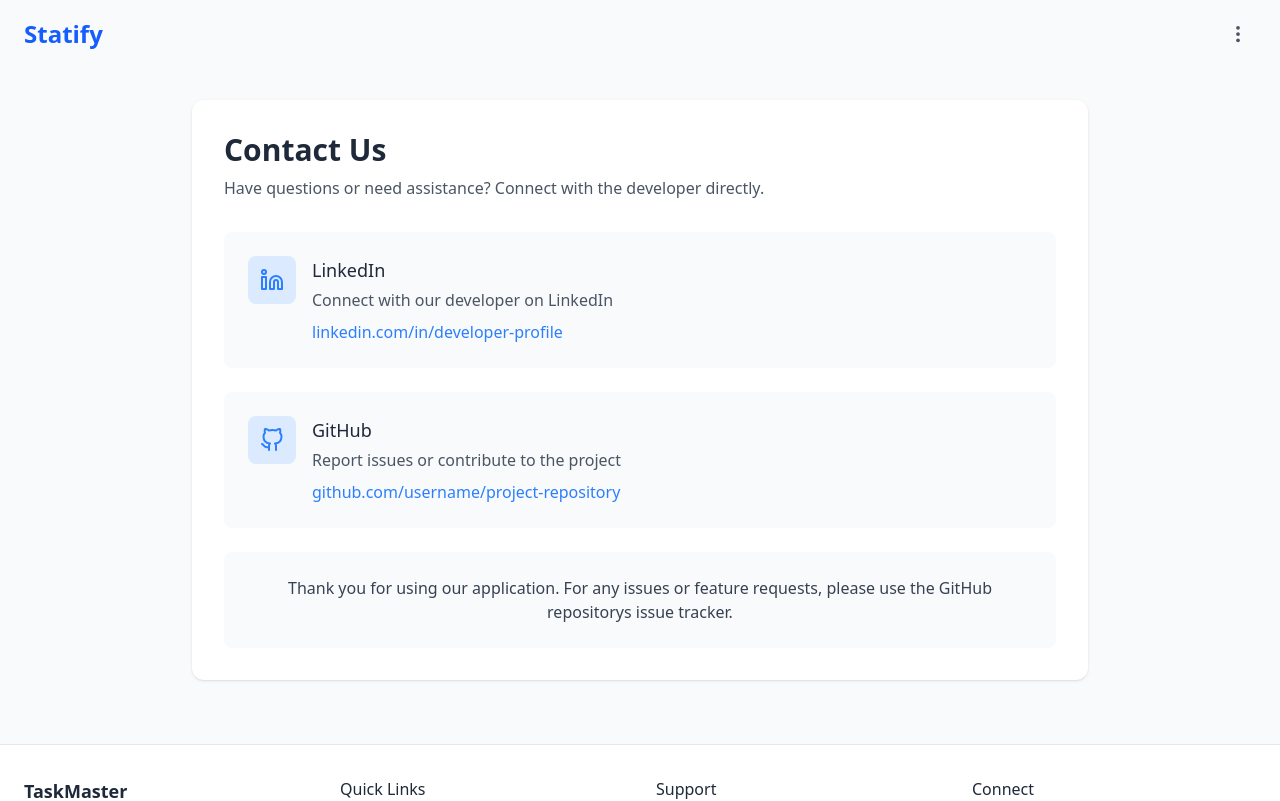
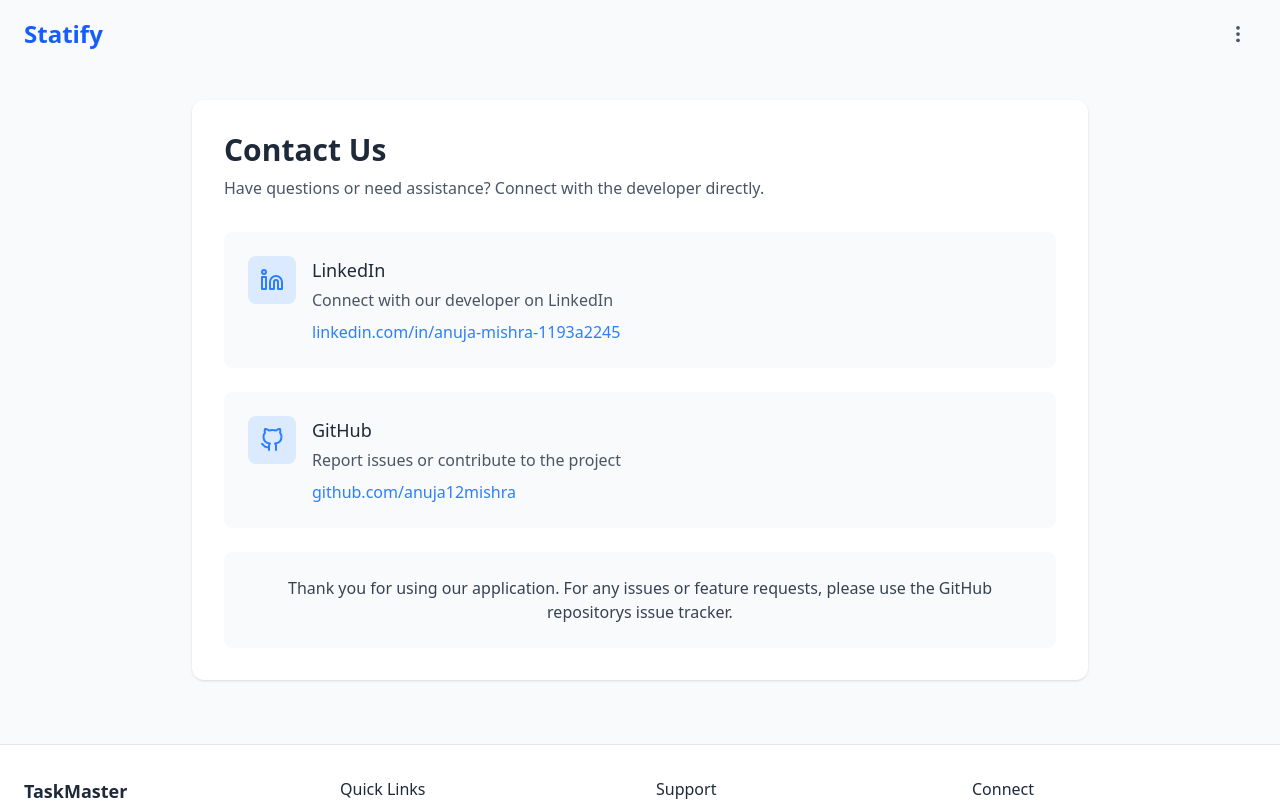
Before and after one commit to anuja12mishra/Statify, a React (Vite) app in the folder client/: page /contact-us in a window 1280 px wide. Shown: the top 801 px of the page. Built offline with nearby package versions, Linux system fonts and the light colour scheme; no server answers.

Commit message:
issue in the contact page of linkedin link

```diff
--- a/client/src/pages/ContactUs.jsx
+++ b/client/src/pages/ContactUs.jsx
@@ -43,7 +43,7 @@
                   <div className="ml-4">
                     <h3 className="text-lg font-medium text-gray-800">LinkedIn</h3>
                     <p className="mt-1 text-gray-600">Connect with our developer on LinkedIn</p>
-                    <a href="www.linkedin.com/in/anuja-mishra-1193a2245" target="_blank" rel="noopener noreferrer" className="mt-2 inline-block text-blue-500 hover:underline">linkedin.com/in/developer-profile</a>
+                    <a href="https://www.linkedin.com/in/anuja-mishra-1193a2245/" target="_blank" rel="noopener noreferrer" className="mt-2 inline-block text-blue-500 hover:underline">linkedin.com/in/anuja-mishra-1193a2245</a>
                   </div>
                 </div>
               </div>
@@ -58,7 +58,7 @@
                   <div className="ml-4">
                     <h3 className="text-lg font-medium text-gray-800">GitHub</h3>
                     <p className="mt-1 text-gray-600">Report issues or contribute to the project</p>
-                    <a href="https://github.com/anuja12mishra" target="_blank" rel="noopener noreferrer" className="mt-2 inline-block text-blue-500 hover:underline">github.com/username/project-repository</a>
+                    <a href="https://github.com/anuja12mishra" target="_blank" rel="noopener noreferrer" className="mt-2 inline-block text-blue-500 hover:underline">github.com/anuja12mishra</a>
                   </div>
                 </div>
               </div>
```
